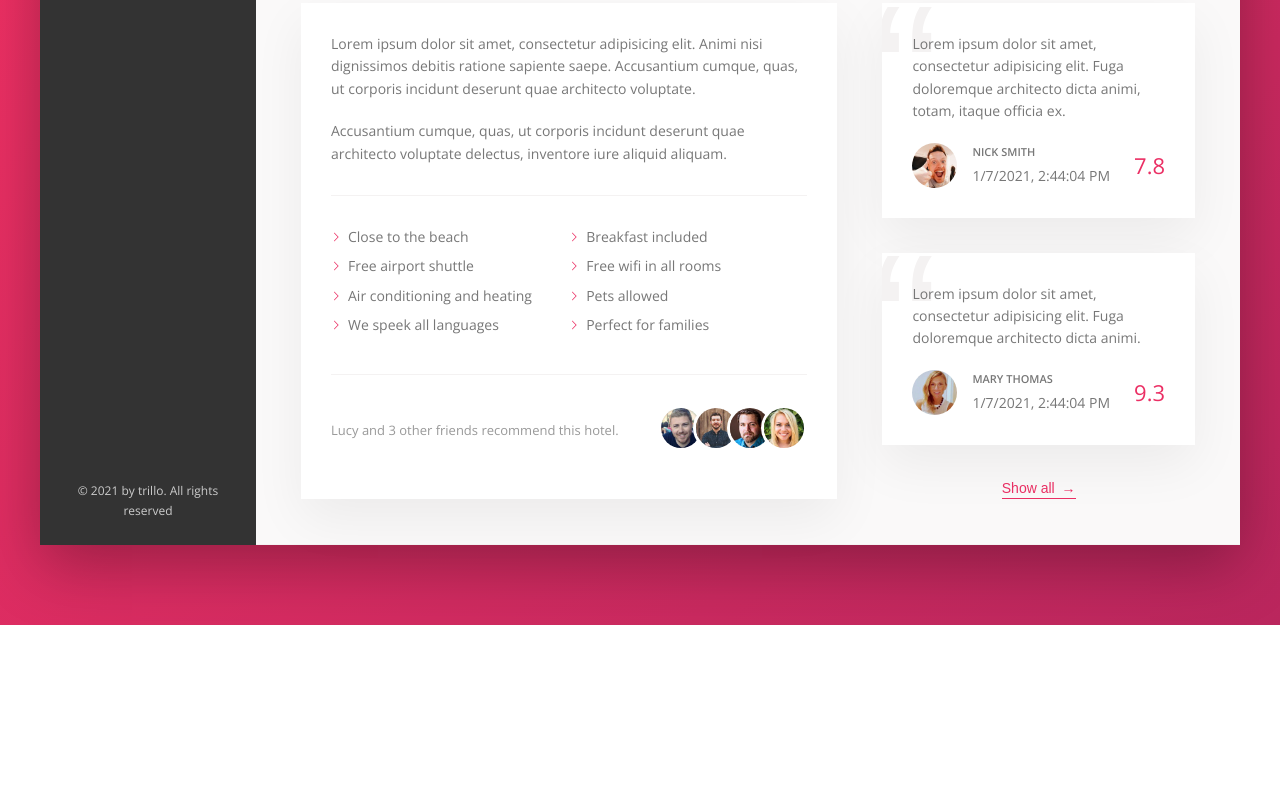
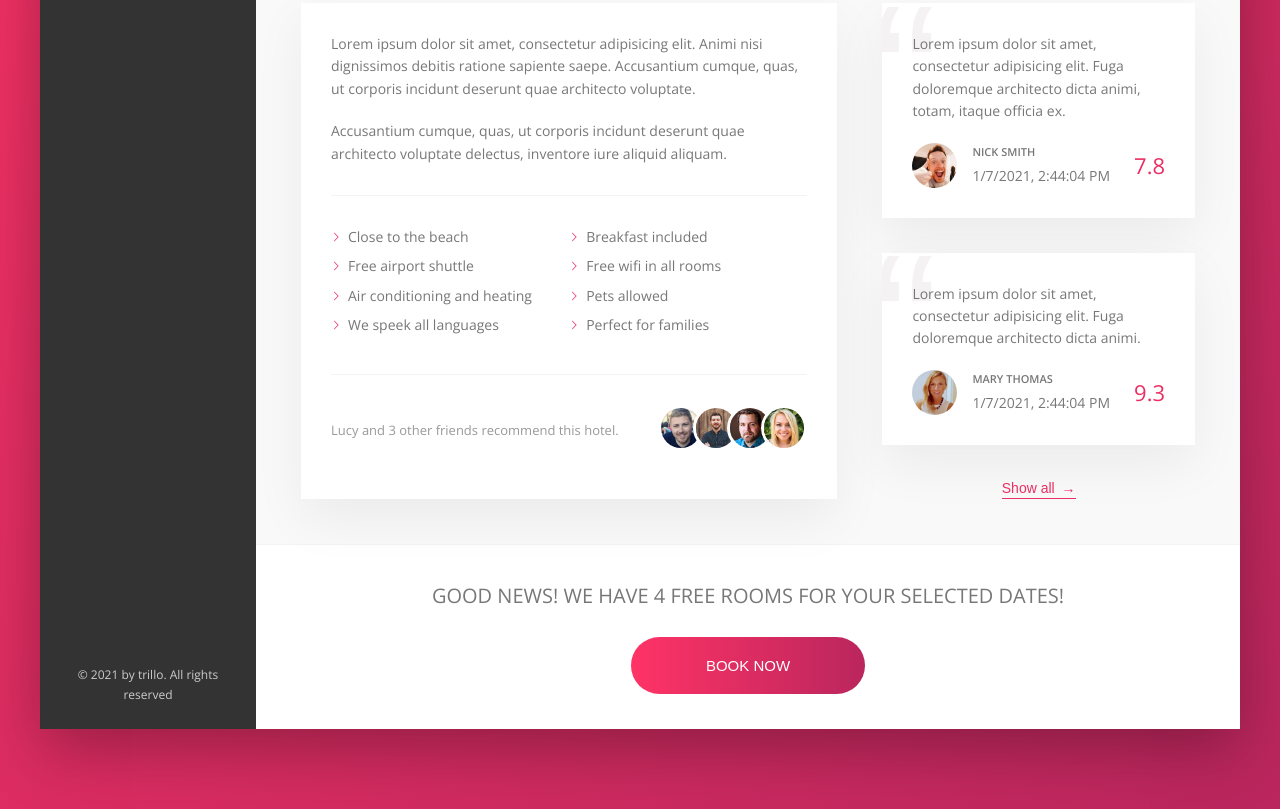
Before and after one commit to ahmedkhitaby/Trillo-App-Ui, a website: page index.html in a window 1280 px wide. Shown: the part 644-1453 px from the top of the page. Before the commit the page ends 1269 px from the top, so only its background shows below. Drawn offline with nearby package versions, Linux system fonts and the light colour scheme.

Commit message:
Build the CTA section

```diff
--- a/index.html
+++ b/index.html
@@ -180,7 +180,16 @@
                            </figure>
                            <button class="btn-inline">Show all <span>&rarr;</span></button>
                        </div>
-                   </div>
+                    </div>
+                    <div class="cta">
+                        <h2 class="cta__book-now">
+                            Good news! we have 4 free rooms for your selected dates!
+                        </h2>
+                        <button class="btn">
+                            <span class="btn__visible">Book Now</span>
+                            <span class="btn__invisible">Only 4 rooms left</span>
+                        </button>
+                    </div>
                </main>
            </div>
        </div>
--- a/sass/_components.scss
+++ b/sass/_components.scss
@@ -381,3 +381,66 @@
     z-index: 1;
   }
 }
+//////////////////////////////////
+// Call To Action
+.cta {
+  padding: 3.5rem 0;
+  text-align: center;
+  &__book-now {
+    font-size: 2rem;
+    font-weight: 300;
+    margin-bottom: 2.5rem;
+    text-transform: uppercase;
+  }
+}
+//////////////////////////////////
+// Call To Action
+.btn {
+  font-size: 1.5rem;
+  font-weight: 300;
+  text-transform: uppercase;
+  border-radius: 100px;
+  border: none;
+  background-image: linear-gradient(
+    to right,
+    var(--color-primary-light),
+    var(--color-primary-dark)
+  );
+  color: #fff;
+  position: relative;
+  overflow: hidden;
+  cursor: pointer;
+
+  & > * {
+    display: inline-block;
+    height: 100%;
+    width: 100%;
+    transition: all 0.2s;
+  }
+  &__visible {
+    padding: 2rem 7.5rem;
+  }
+  &__invisible {
+    position: absolute;
+    padding: 2rem 0;
+    left: 0;
+    top: -100%;
+  }
+  &:hover {
+    background-image: linear-gradient(
+      to left,
+      var(--color-primary-light),
+      var(--color-primary-dark)
+    );
+  }
+  &:hover &__visible {
+    transform: translateY(100%);
+  }
+  &:hover &__invisible {
+    top: 0;
+  }
+  &:focus {
+    outline: none;
+    animation: pulsate 1s infinite;
+  }
+}
```
Also changed, not shown: css/style.css, 1 other file.
